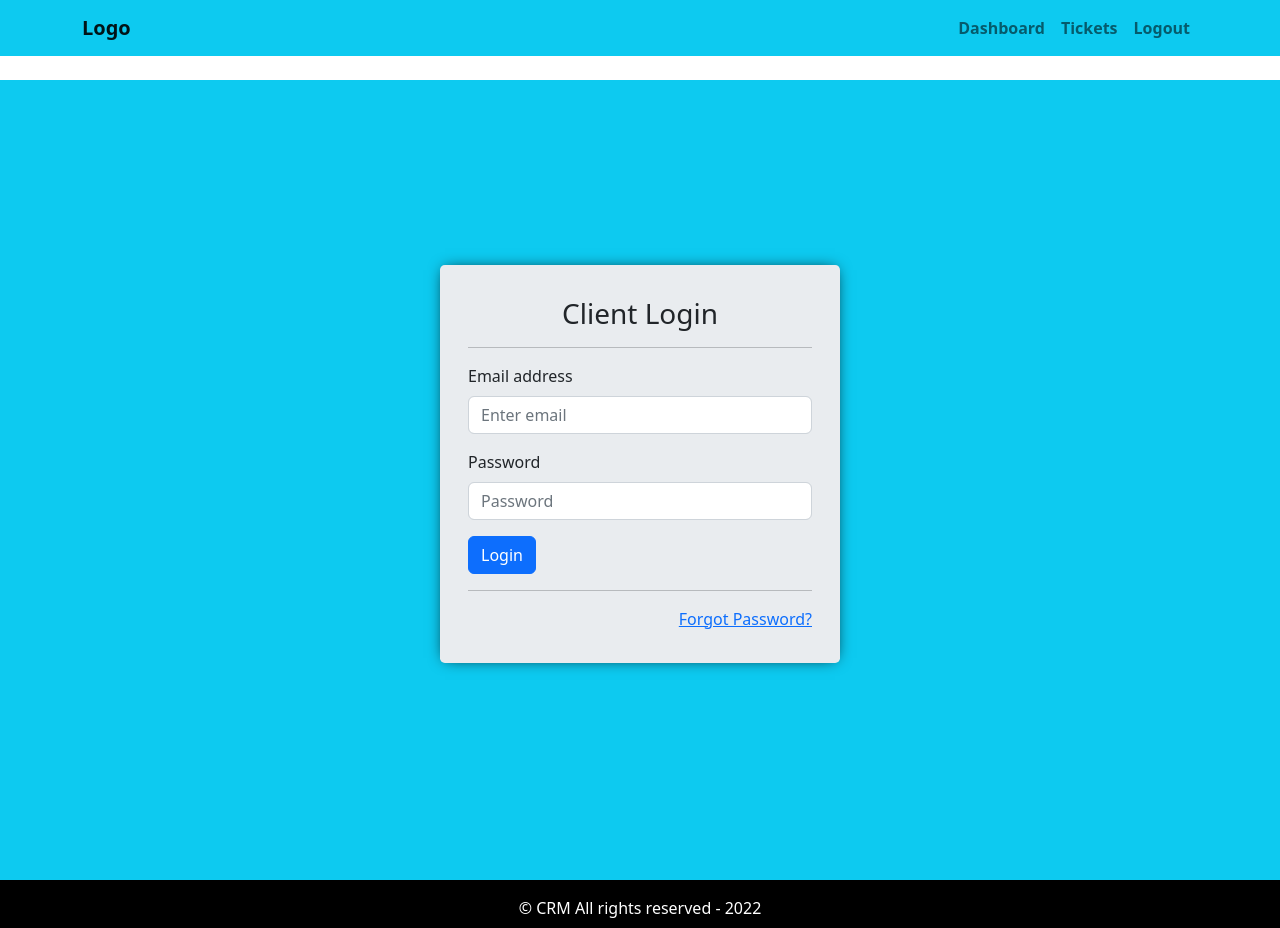
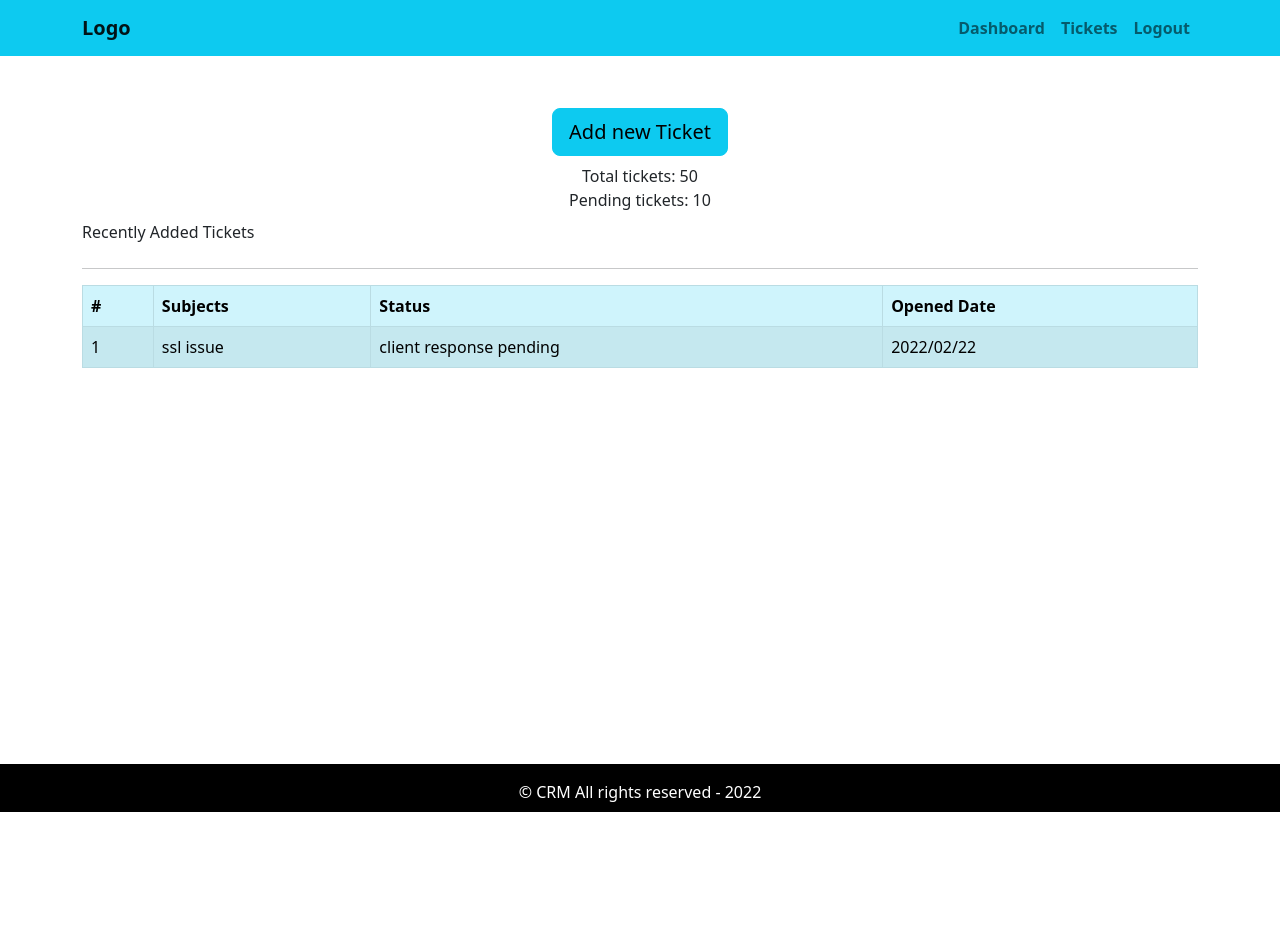
Before and after one commit to krishnashrestha47/frontend-crm, a React (Create React App) app: page / in a window 1280 px wide. After the commit the page ends 812 px from the top, so only its background shows below. Built offline with nearby package versions, Linux system fonts and the light colour scheme.

Commit message:
Dashboard created

```diff
--- a/src/App.css
+++ b/src/App.css
@@ -8,7 +8,7 @@
 
 .default-layout {
   display: grid;
-  grid-template-rows: 80px auto 3rem;
+  grid-template-rows: 60px auto 3rem;
   grid-template-areas:
     "header"
     "main"
@@ -21,6 +21,7 @@
 
 main {
   grid-area: main;
+  min-height: 88vh;
 }
 
 footer {
--- a/src/App.js
+++ b/src/App.js
@@ -1,13 +1,15 @@
 import { ToastContainer } from "react-toastify";
 import "./App.css";
 import DefaultLayout from "./layout/DefaultLayout";
+import DashboardPage from "./pages/dashboard/DashboardPage";
 import { EntryPage } from "./pages/entry-page/EntryPage";
 
 const App = () => {
   return (
     <div>
       <DefaultLayout>
-        <EntryPage />
+        <DashboardPage />
+        {/* <EntryPage /> */}
         <ToastContainer />
       </DefaultLayout>
     </div>
--- /dev/null
+++ b/src/components/ticket-table/TicketTable.js
@@ -0,0 +1,27 @@
+import React from "react";
+import { Table } from "react-bootstrap";
+
+export const TicketTable = () => {
+  return (
+    <div>
+      <Table striped bordered hover variant="info">
+        <thead>
+          <tr>
+            <th>#</th>
+            <th>Subjects</th>
+            <th>Status</th>
+            <th>Opened Date</th>
+          </tr>
+        </thead>
+        <tbody>
+          <tr>
+            <td>1</td>
+            <td>ssl issue</td>
+            <td>client response pending</td>
+            <td>2022/02/22</td>
+          </tr>
+        </tbody>
+      </Table>
+    </div>
+  );
+};
--- /dev/null
+++ b/src/pages/dashboard/DashboardPage.js
@@ -0,0 +1,34 @@
+import React from "react";
+import { Button, Col, Container, Row } from "react-bootstrap";
+import { TicketTable } from "../../components/ticket-table/TicketTable";
+
+const DashboardPage = () => {
+  return (
+    <Container>
+      <Row>
+        <Col className="text-center mt-5 mb-2">
+          <Button className="btn btn-lg" variant="info">
+            Add new Ticket
+          </Button>
+        </Col>
+      </Row>
+      <Row>
+        <Col className="text-center mb-2">
+          <div>Total tickets: 50</div>
+          <div>Pending tickets: 10</div>
+        </Col>
+      </Row>
+      <Row>
+        <Col className="mb-2">Recently Added Tickets</Col>
+      </Row>
+      <hr />
+      <Row>
+        <Col className="recent-tickets">
+          <TicketTable />
+        </Col>
+      </Row>
+    </Container>
+  );
+};
+
+export default DashboardPage;
```
